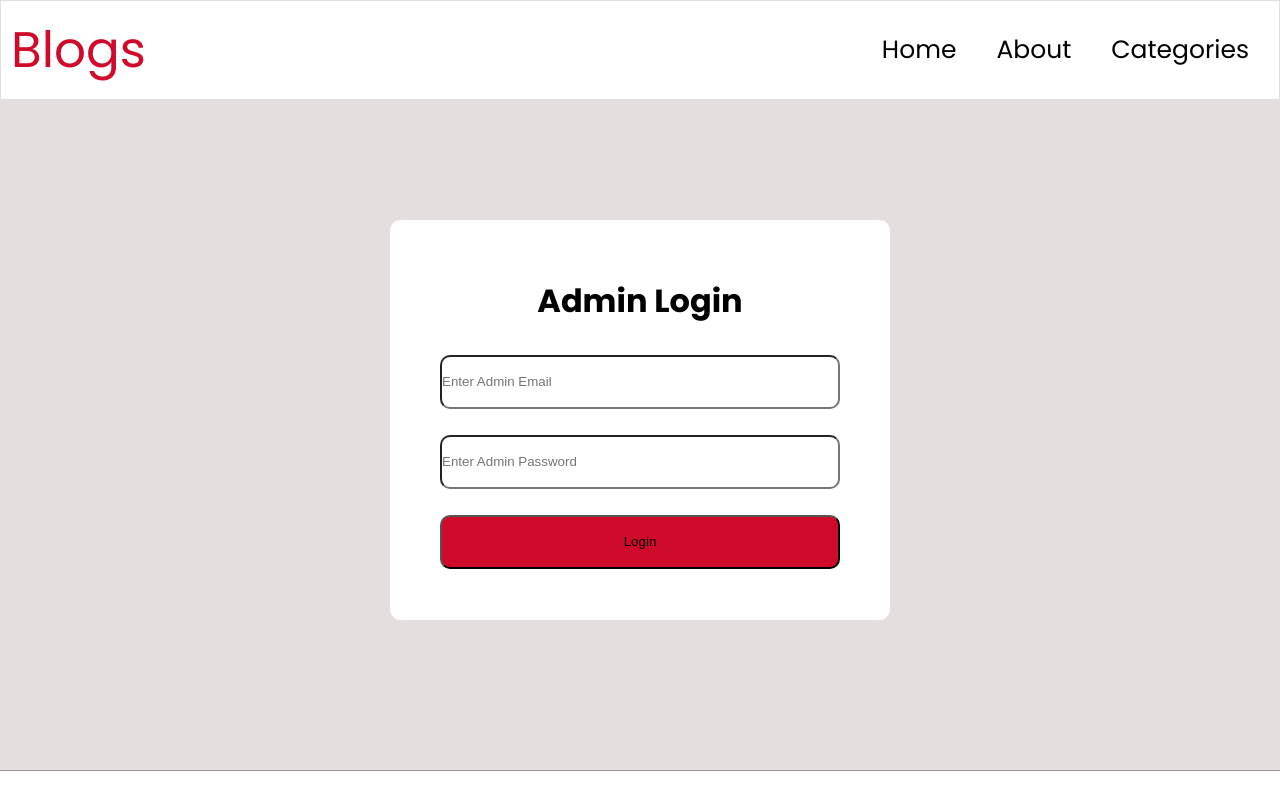
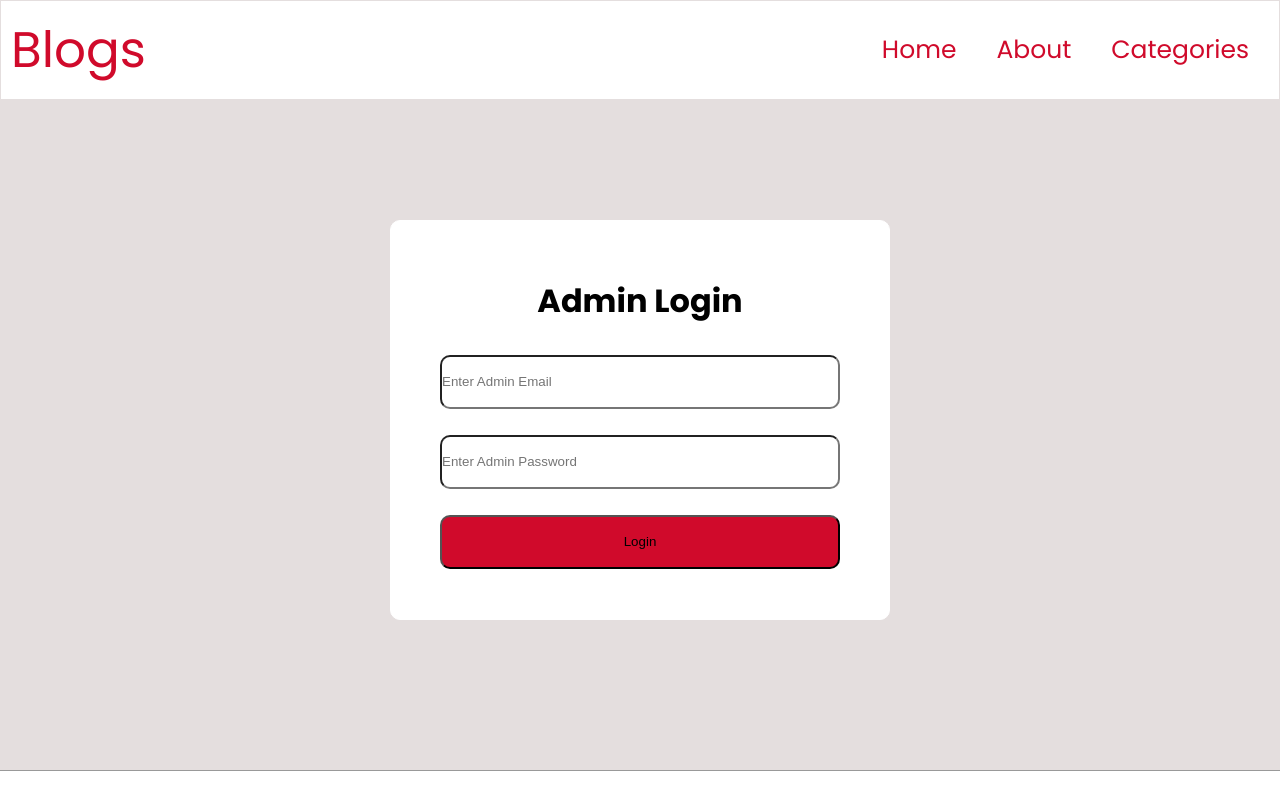
Before and after one commit to layneeboy555-lgtm/blog-project-frontend, a React (Vite) app: page /login in a window 1280 px wide. Shown: the top 800 px of the page. Built offline with nearby package versions, Linux system fonts and the light colour scheme.

Commit message:
text update

```diff
--- a/src/component/Navbar.jsx
+++ b/src/component/Navbar.jsx
@@ -9,9 +9,9 @@ function Navbar(){
       <a className="blog-title"  href="/">Blogs</a>
 
       <nav className='nav-links'>
-        <a href="/">Home</a>
-        <a href="/about">About</a>
-        <a href="/categories">Categories</a>
+        <a className='home-nav' href="/">Home</a>
+        <a className='about-nav' href="/about">About</a>
+        <a className='cat-nav' href="/categories">Categories</a>
       </nav>
      </header>
         </>
--- a/src/styles/Navbar.css
+++ b/src/styles/Navbar.css
@@ -39,3 +39,6 @@
   color: var(--primary-color);
   font-size: 50px;
 }
+.home-nav, .about-nav, .cat-nav{
+  color: var(--primary-color);
+}
```
